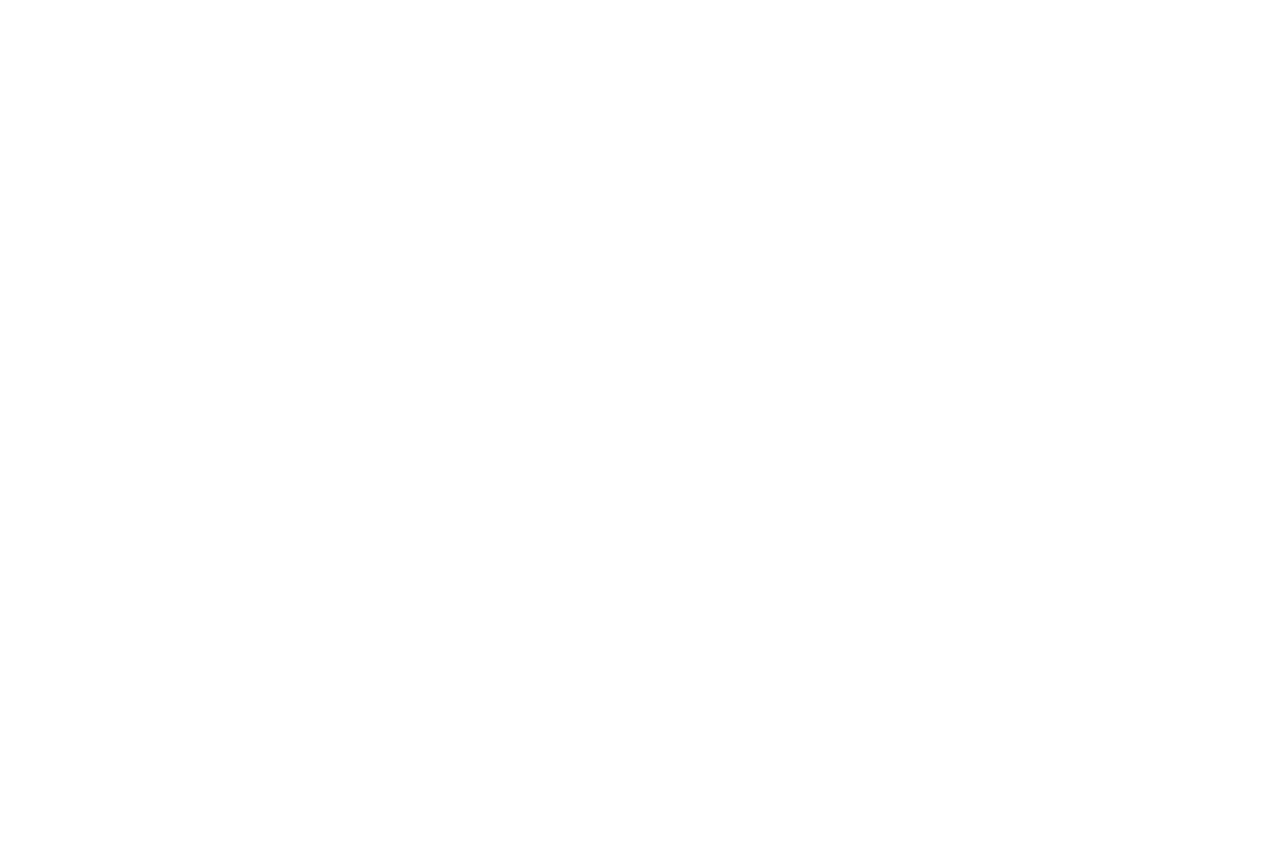
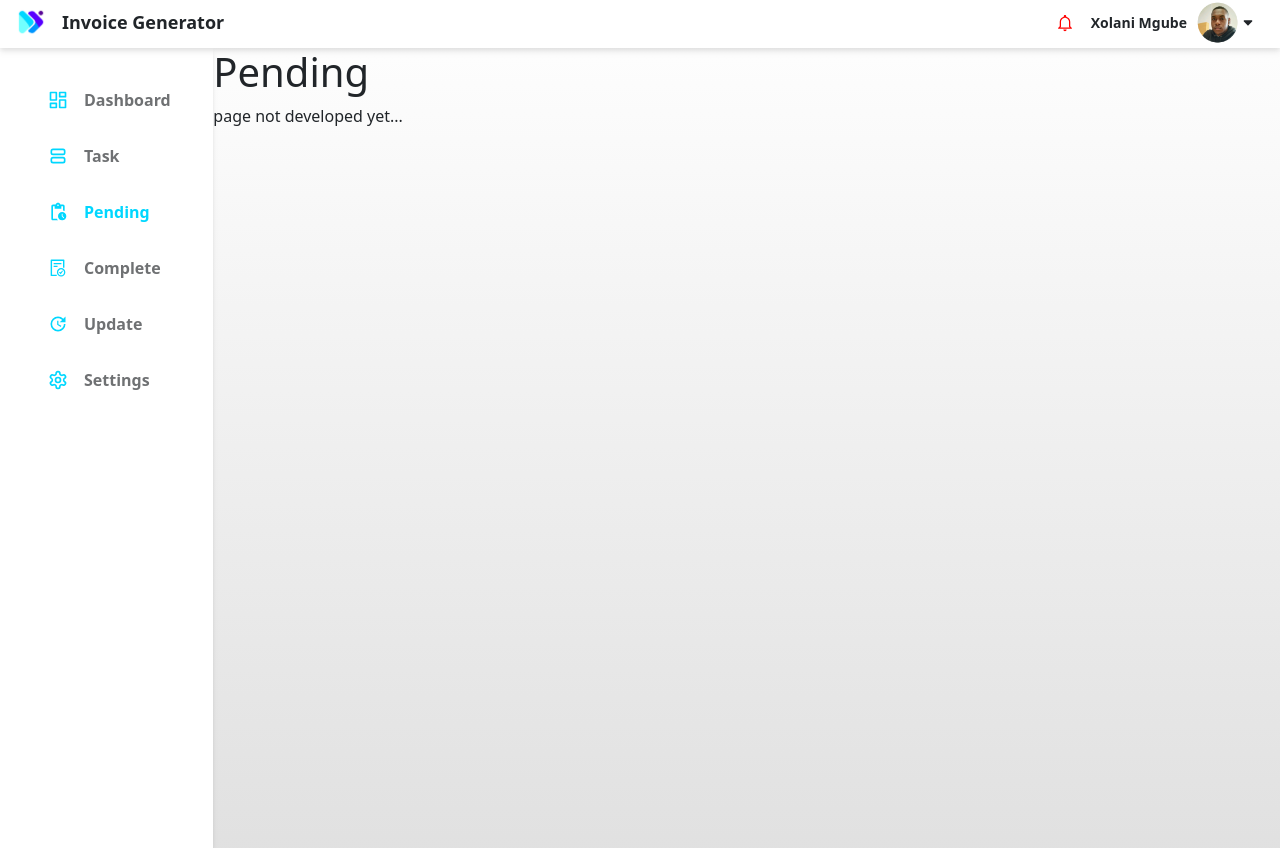
Before and after one commit to XolaniMgube/invoice-generator, a React (Create React App) app: page /pending in a window 1280 px wide. Before the commit this address had no page. Before the commit the page ends 800 px from the top, so only its background shows below. Built offline with nearby package versions, Linux system fonts and the light colour scheme.

Commit message:
created pages and fixed navigation using NavLinks rect-router

```diff
--- a/src/App.js
+++ b/src/App.js
@@ -3,8 +3,10 @@ import {Routes, Route} from 'react-router-dom'
 import {Dashboard} from './pages/Dashboard'
 import Task from './pages/Task'
 import SignIn from './pages/SignIn'
-import { UpdateInvoice } from './pages/UpdateInvoice'
-import GenSettings from './pages/GenSettings'
+import { Update } from './pages/Update'
+import Settings from './pages/Settings'
+import { Pending } from './pages/Pending'
+import { Complete } from './pages/Complete'
 
 
 export default function App() {
@@ -13,8 +15,10 @@ export default function App() {
             <Route path="/" element={<SignIn />}></Route>
             <Route path="/dashboard" element={<Dashboard />}></Route>
             <Route  path="/task" element={<Task />}></Route>
-            <Route path="/update-invoice" element={<UpdateInvoice />}></Route>
-            <Route path="/gen-settings" element={<GenSettings />}></Route>
+            <Route path="/update" element={<Update />}></Route>
+            <Route path="/settings" element={<Settings />}></Route>
+            <Route path='/pending' element={<Pending />}></Route>
+            <Route path='/complete' element={<Complete />}></Route>
         </Routes>
     )
 }
--- /dev/null
+++ b/src/Components/Assets/Sidebar.module.css
@@ -0,0 +1,7 @@
+.nav li a:hover{
+    color: #00D7FF;
+}
+
+:global(.active) {
+    color: #00D7FF;
+}
--- a/src/Components/Fragments/Sidebar.js
+++ b/src/Components/Fragments/Sidebar.js
@@ -1,67 +1,68 @@
-import { Link } from "react-router-dom";
+import { NavLink } from "react-router-dom";
 import { LuLayoutDashboard, LuSettings } from "react-icons/lu";
 import { MdPendingActions, MdOutlineUpdate } from "react-icons/md";
 import { AiOutlineFileDone } from "react-icons/ai";
 import { TbLayoutList } from "react-icons/tb";
+import styles from '../Assets/Sidebar.module.css'
 
 export default function Sidebar() {
   return (
     <div className="w-2/12 bg-white shadow-md h-screen text-sideBarText">
       <div className="">
-        <ul className="sidebar-list p-0 m-0 ps-5 py-4 font-bold">
+        <ul className={`${styles.nav} sidebar-list p-0 m-0 ps-5 py-4 font-bold`}>
           <li className="flex items-center py-3">
             <LuLayoutDashboard size="20" className="text-iconBlue" />
-            <Link
+            <NavLink
               to={"/dashboard"}
               className="text-sideBarText no-underline ps-3"
             >
               Dashboard
-            </Link>
+            </NavLink>
           </li>
           <li className="flex items-center py-3">
             <TbLayoutList size="20" className="text-iconBlue" />
-            <Link
-              to={"/dashboard"}
+            <NavLink
+              to={"/task"}
               className="text-sideBarText no-underline ps-3"
             >
               Task
-            </Link>
+            </NavLink>
           </li>
           <li className="flex items-center py-3">
           <MdPendingActions size="20" className="text-iconBlue" />
-            <Link
-              to={"/dashboard"}
+            <NavLink
+              to={"/pending"}
               className="text-sideBarText no-underline ps-3"
             >
               Pending
-            </Link>
+            </NavLink>
           </li>
           <li className="flex items-center py-3">
           <AiOutlineFileDone size="20" className="text-iconBlue" />
-            <Link
-              to={"/dashboard"}
+            <NavLink
+              to={"/complete"}
               className="text-sideBarText no-underline ps-3"
             >
               Complete
-            </Link>
+            </NavLink>
           </li>
           <li className="flex items-center py-3">
           <MdOutlineUpdate size="20" className="text-iconBlue" />
-            <Link
-              to="/update-invoice"
+            <NavLink
+              to="/update"
               className="no-underline text-sideBarText ps-3"
             >
               Update
-            </Link>
+            </NavLink>
           </li>
           <li className="flex items-center py-3">
           <LuSettings size="20" className="text-iconBlue" />
-            <Link
-              to={"/gen-settings"}
+            <NavLink
+              to={"/settings"}
               className="no-underline text-sideBarText ps-3"
             >
               Settings
-            </Link>
+            </NavLink>
           </li>
         </ul>
       </div>
--- /dev/null
+++ b/src/pages/Complete.js
@@ -0,0 +1,17 @@
+import Nav from "../Components/Fragments/Nav"
+import Sidebar from "../Components/Fragments/Sidebar"
+
+export function Complete() {
+    return (
+        <div className="bg-simple-gradient">
+            <Nav />
+            <div className="flex">
+                <Sidebar />
+                <div className="">
+                    <h1>Complete</h1>
+                    <p>page not developed yet...</p>
+                </div>
+            </div>
+        </div>
+    )
+}
--- a/src/pages/GenSettings.js
+++ /dev/null
@@ -1,5 +0,0 @@
-export default function GenSettings() {
-    return (
-        <h1>Settings</h1>
-    )
-}
--- /dev/null
+++ b/src/pages/Pending.js
@@ -0,0 +1,17 @@
+import Nav from "../Components/Fragments/Nav"
+import Sidebar from "../Components/Fragments/Sidebar"
+
+export function Pending() {
+    return (
+        <div className="bg-simple-gradient">
+            <Nav />
+            <div className="flex">
+                <Sidebar />
+                <div className="">
+                    <h1>Pending</h1>
+                    <p>page not developed yet...</p>
+                </div>
+            </div>
+        </div>
+    )
+}
--- /dev/null
+++ b/src/pages/Settings.js
@@ -0,0 +1,17 @@
+import Nav from "../Components/Fragments/Nav"
+import Sidebar from "../Components/Fragments/Sidebar"
+
+export default function Settings() {
+    return (
+        <div className="bg-simple-gradient">
+            <Nav />
+            <div className="flex">
+                <Sidebar />
+                <div className="">
+                    <h1>Settings</h1>
+                    <p>page not developed yet...</p>
+                </div>
+            </div>
+        </div>
+    )
+}
--- /dev/null
+++ b/src/pages/Update.js
@@ -0,0 +1,17 @@
+import Nav from "../Components/Fragments/Nav"
+import Sidebar from "../Components/Fragments/Sidebar"
+
+export const Update = () => {
+    return (
+        <div className="bg-simple-gradient">
+            <Nav />
+            <div className="flex">
+                <Sidebar />
+                <div className="">
+                    <h1>Update</h1>
+                    <p>page not developed yet...</p>
+                </div>
+            </div>
+        </div>
+    )
+}
--- a/src/pages/UpdateInvoice.js
+++ /dev/null
@@ -1,5 +0,0 @@
-export const UpdateInvoice = () => {
-    return (
-        <h1>Update Invoice</h1>
-    )
-}
```
